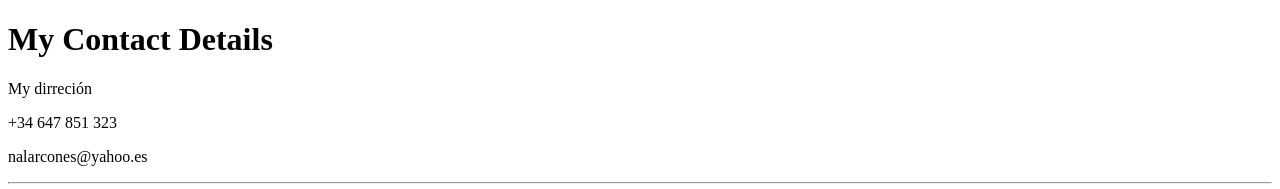
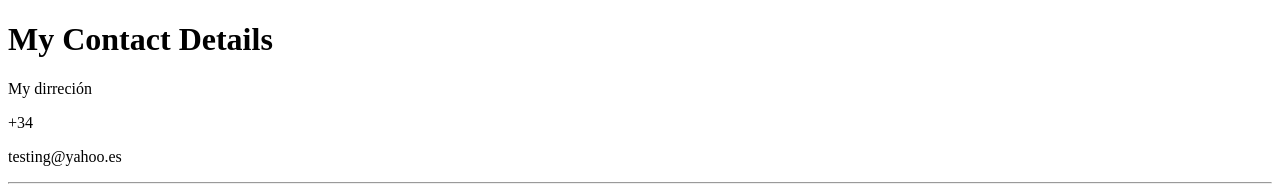
Before and after one commit to nalarcrypto/cv, a plain HTML site: page Contacts.html in a window 1280 px wide. Shown: the top 189 px of the page. Drawn offline with Linux system fonts and the light colour scheme.

Commit message:
Update Contacts.html

```diff
--- a/Contacts.html
+++ b/Contacts.html
@@ -11,8 +11,8 @@
 <body>
     <h1>My Contact Details</h1>
     <p>My dirreción</p>
-    <p>+34 647 851 323</p>
-    <p>nalarcones@yahoo.es</p>
+    <p>+34 </p>
+    <p>testing@yahoo.es</p>
     <hr>
     <form action="mailto:nalarcones@yahoo.es" method="post" enctype="text/plain"></form>
         <label for="">Your Name:</label>
```
